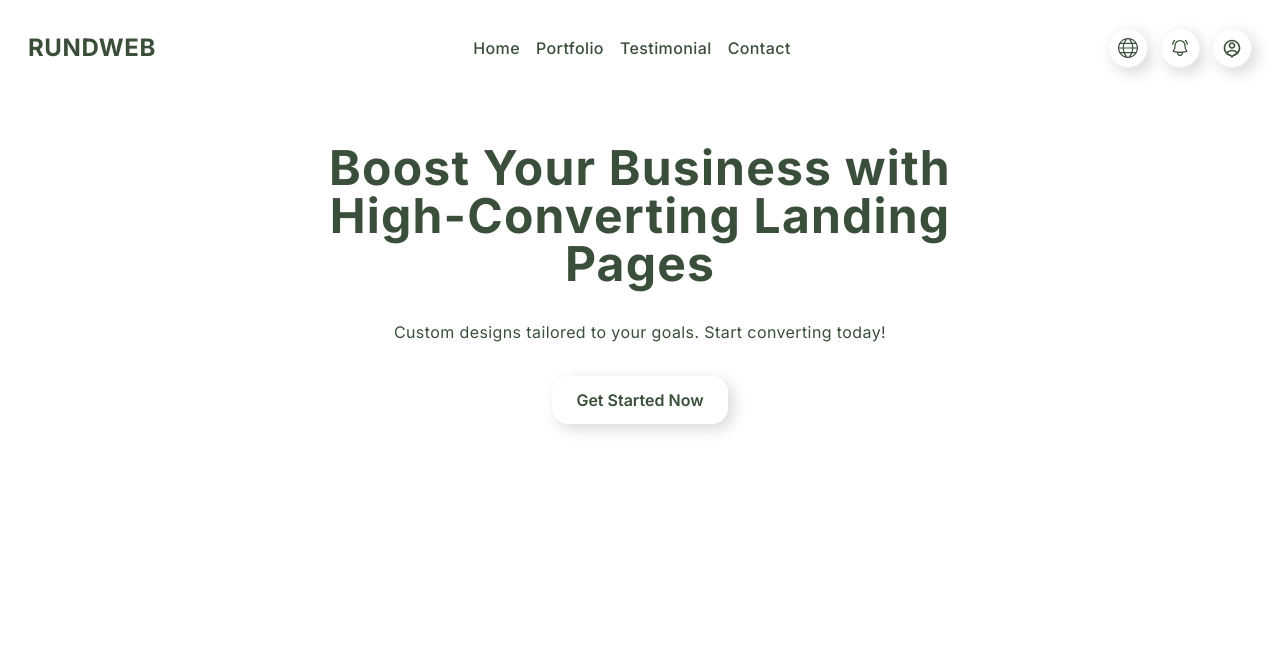
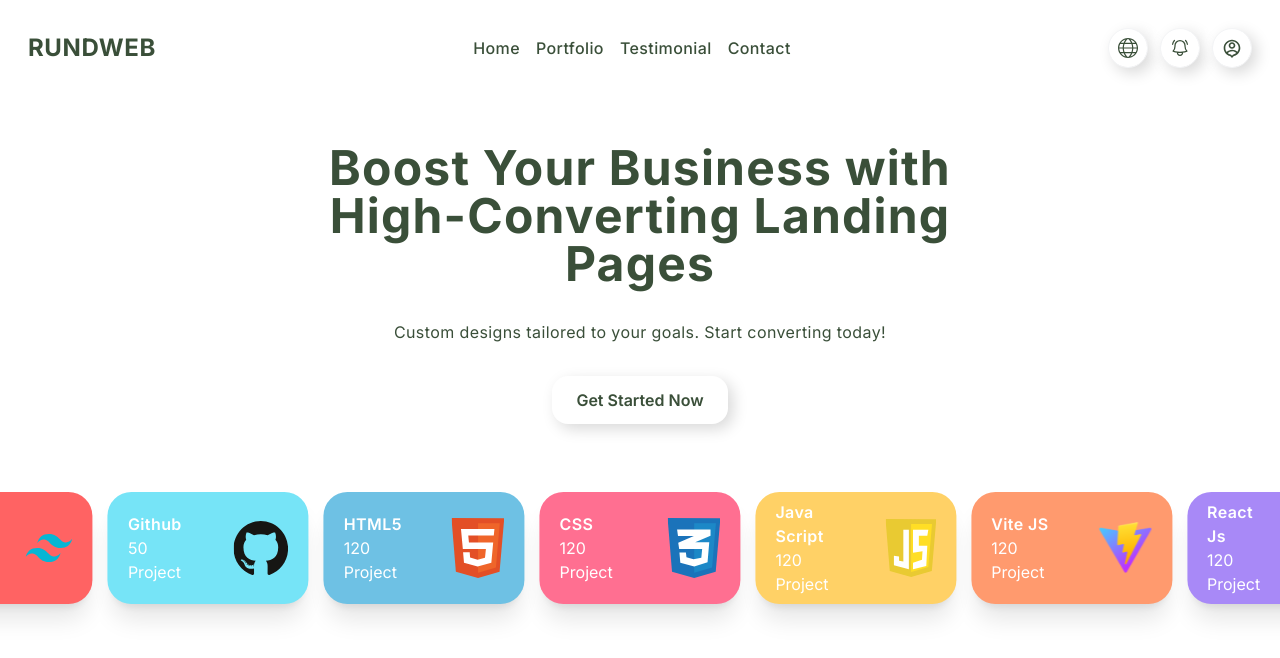
Before and after one commit to rundweb/rundweb, a React (Vite) app: page / in a window 1280 px wide. Shown: the top 658 px of the page. Built offline with nearby package versions, Linux system fonts and the light colour scheme.

Commit message:
done swiper

```diff
--- a/package.json
+++ b/package.json
@@ -14,7 +14,8 @@
   "dependencies": {
     "react": "^18.3.1",
     "react-dom": "^18.3.1",
-    "react-icons": "^5.4.0"
+    "react-icons": "^5.4.0",
+    "swiper": "^11.2.1"
   },
   "devDependencies": {
     "@eslint/js": "^9.17.0",
--- a/src/App.jsx
+++ b/src/App.jsx
@@ -1,3 +1,4 @@
+import ContentComponents from "./components/ContentComponents";
 import HomeComponents from "./components/HomeComponents";
 import NavbarComponents from "./components/NavbarComponents";
 
@@ -7,6 +8,7 @@ const App = () => {
     <div className="bg-white">
       <NavbarComponents />
       <HomeComponents/>
+      <ContentComponents/>
     </div>
   );
 };
--- /dev/null
+++ b/src/components/ContentComponents.jsx
@@ -0,0 +1,83 @@
+import html from "../assets/images/html.svg";
+import css from "../assets/images/css.svg";
+import js from "../assets/images/js.svg";
+import vite from "../assets/images/vite.svg";
+import react from "../assets/images/react.svg";
+import tailwind from "../assets/images/tailwind.svg";
+import github from "../assets/images/github.svg";
+
+// Import Swiper React components
+import { Swiper, SwiperSlide } from "swiper/react";
+
+// Import Swiper styles
+import "swiper/css";
+
+import { Autoplay } from 'swiper/modules';
+
+const ContentComponents = () => {
+  const colors = [
+    { name: "HTML5", color: "bg-[#6EC1E4]", image: html, count: 120 },
+    { name: "CSS", color: "bg-[#FF6F91]", image: css, count: 120 },
+    { name: "Java Script", color: "bg-[#FFD166]", image: js, count: 120 },
+    { name: "Vite JS", color: "bg-[#FF9A6E]", image: vite, count: 120 },
+    { name: "React Js", color: "bg-[#A889F7]", image: react, count: 120 },
+    { name: "Tailwind Css", color: "bg-[#FF6363]", image: tailwind, count: 40 },
+    { name: "Github", color: "bg-[#76E4F7]", image: github, count: 50 },
+    { name: "HTML5", color: "bg-[#6EC1E4]", image: html, count: 120 },
+    { name: "CSS", color: "bg-[#FF6F91]", image: css, count: 120 },
+    { name: "Java Script", color: "bg-[#FFD166]", image: js, count: 120 },
+    { name: "Vite JS", color: "bg-[#FF9A6E]", image: vite, count: 120 },
+    { name: "React Js", color: "bg-[#A889F7]", image: react, count: 120 },
+    { name: "Tailwind Css", color: "bg-[#FF6363]", image: tailwind, count: 40 },
+    { name: "Github", color: "bg-[#76E4F7]", image: github, count: 50 },
+  ];
+  return (
+    <div className="py-5">
+      <div className="">
+        <Swiper
+          slidesPerView={2}
+          centeredSlides={true}
+          spaceBetween={10}
+
+          breakpoints={{
+            640: {
+              slidesPerView: 4,
+            },
+            768: {
+              slidesPerView: 4,
+              spaceBetween: 10,
+            },
+            1200: {
+              slidesPerView: 6,
+              spaceBetween: 15,
+            },
+          }}
+          loop={true}
+
+          autoplay={{
+            delay: 2500,
+            disableOnInteraction: false,
+          }}
+          modules={[Autoplay]}
+          className="h-60"
+        >
+          {colors.map((item, index) => (
+            <SwiperSlide key={index}>
+              <div className={`${item.color} flex flex-col gap-5 items-center p-5 shadow-xl rounded-3xl justify-center h-44 lg:h-28 md:max-w-64 lg:flex-row lg:gap-10`}>
+                <div className="text-center text-white lg:text-start">
+                  <h1 className="font-semibold tracking-wide">{item.name}</h1>
+                  <p>{item.count} Project</p>
+                </div>
+                <div>
+                  <img src={item.image} alt=""  className="w-[66px]"/>
+                </div>
+              </div>
+            </SwiperSlide>
+          ))}
+        </Swiper>
+      </div>
+    </div>
+  );
+};
+
+export default ContentComponents;
```
Also changed, not shown: 1 other file (tests, documents, lock files or other folders).
